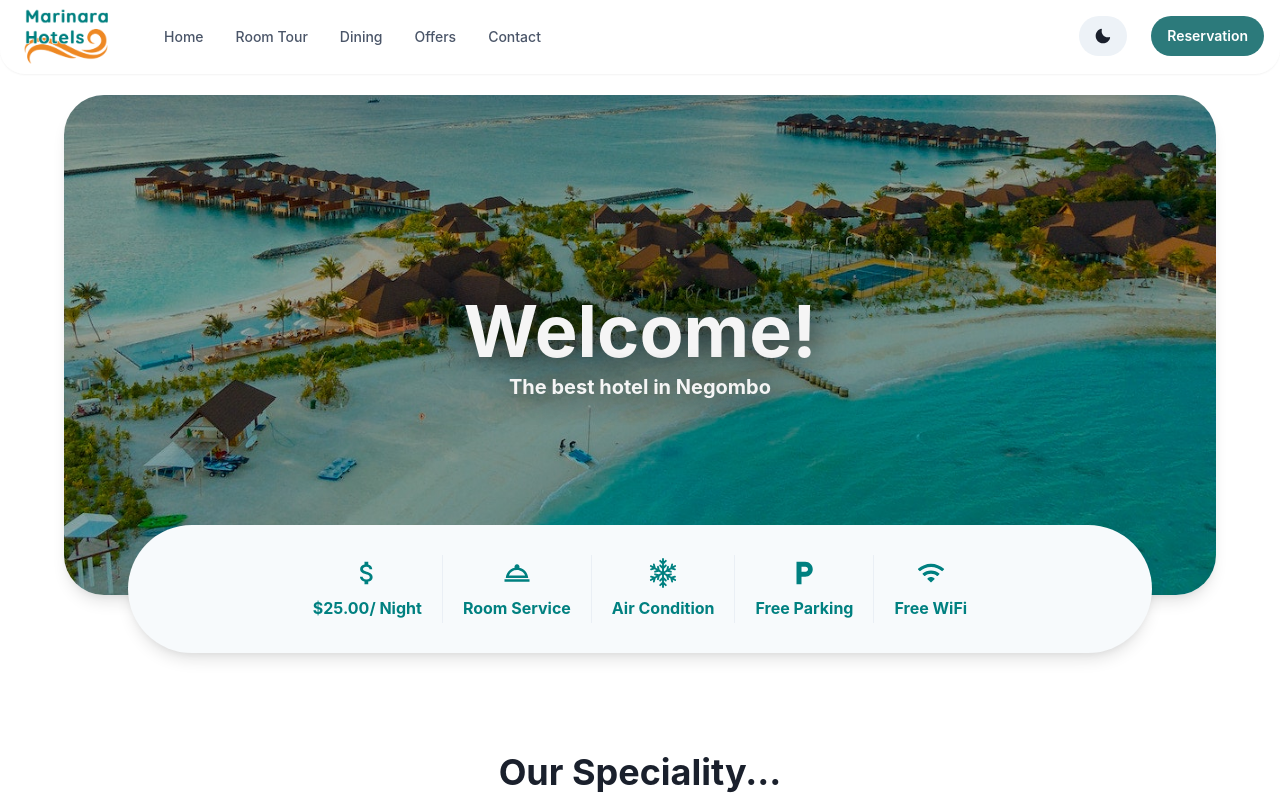
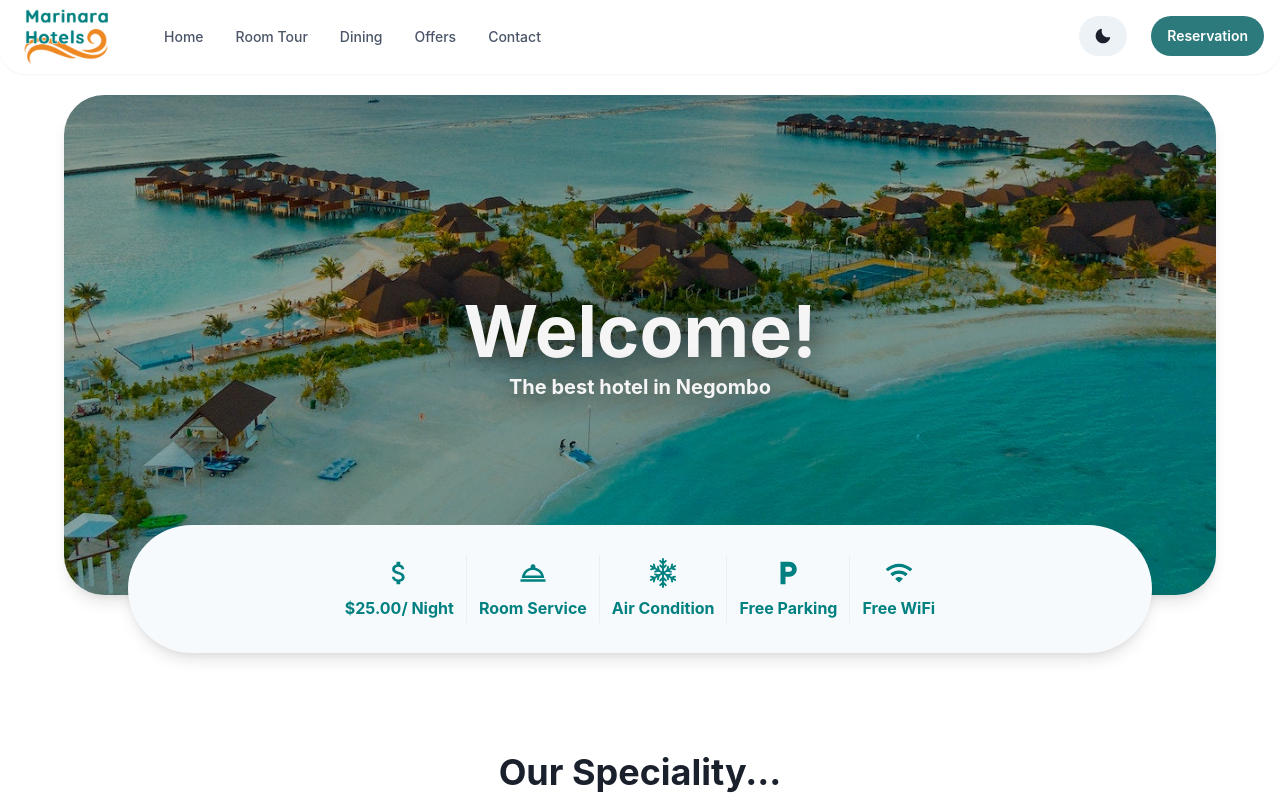
Before and after one commit to SonalJayasinghe/marinara-hotel, a React (Vite) app: page / in a window 1280 px wide. Shown: the top 800 px of the page. Built offline with nearby package versions, Linux system fonts and the light colour scheme.

Commit message:
Hero Card Scoll issue fixed

```diff
--- a/src/components/HeroComponent/HeroCard.tsx
+++ b/src/components/HeroComponent/HeroCard.tsx
@@ -18,7 +18,7 @@ function HeroCard() {
               shadow={"lg"}
               justify={"center"}
               padding={30}
-              paddingStart={{base:"200", lg:"20"}}
+              paddingStart={{base:"150", lg:"20"}}
               paddingEnd={{base:"30", lg:"20"}}
               sx={
                 {
@@ -29,7 +29,7 @@ function HeroCard() {
 
              }
             >
-              <HStack gap={4} color={useColorModeValue('teal', 'gray.100')} >
+              <HStack gap={2} color={useColorModeValue('teal', 'gray.100')} >
                 <Square padding={1} >
                   <VStack >
 
--- a/src/components/Map.tsx
+++ b/src/components/Map.tsx
@@ -17,6 +17,7 @@ function Map() {
         src="https://www.google.com/maps/embed?pb=!1m18!1m12!1m3!1d1201.4344706194038!2d79.84086894496728!3d7.245120940374729!2m3!1f0!2f0!3f0!3m2!1i1024!2i768!4f13.1!3m3!1m2!1s0x3ae2e94e1ff72b8f%3A0x701643d0aec2d650!2sNegombo%20Beach!5e0!3m2!1sen!2slk!4v1692333672439!5m2!1sen!2slk"
         width={"100%"}
         height={"500"}
+        allowFullScreen
 
         style={{ padding: 15,
            borderRadius: 45,
```
